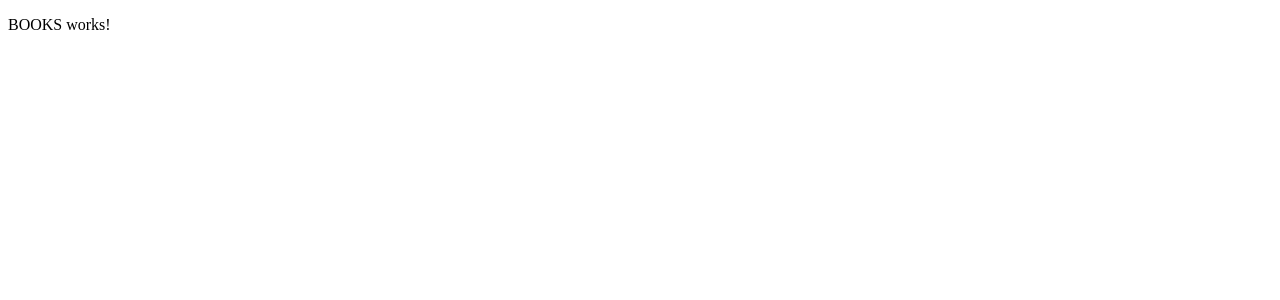
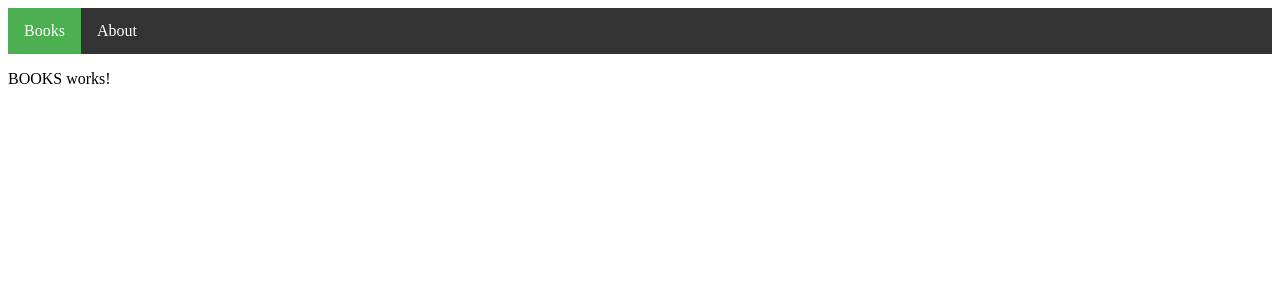
Before and after one commit to Markus-Ende/workshop-2020-02-24-nuernberg, an Angular app: page / in a window 1280 px wide. Shown: the top 300 px of the page. Built offline with nearby package versions, Linux system fonts and the light colour scheme.

Commit message:
navigation component

```diff
--- a/src/app/app.component.html
+++ b/src/app/app.component.html
@@ -1,2 +1,3 @@
+<sft-navigation></sft-navigation>
 <sft-books></sft-books>
 <router-outlet></router-outlet>
--- a/src/app/app.module.ts
+++ b/src/app/app.module.ts
@@ -5,10 +5,12 @@ import { AppRoutingModule } from './app-routing.module';
 import { AppComponent } from './app.component';
 import { BooksModule } from './books/books.module';
 import { AboutModule } from './about/about.module';
+import { NavigationComponent } from './navigation/navigation.component';
 
 @NgModule({
   declarations: [
-    AppComponent
+    AppComponent,
+    NavigationComponent
   ],
   imports: [
     BrowserModule,
--- /dev/null
+++ b/src/app/navigation/navigation.component.html
@@ -0,0 +1,4 @@
+<ul>
+  <li><a class="active" href="#books">Books</a></li>
+  <li><a href="#about">About</a></li>
+</ul>
--- /dev/null
+++ b/src/app/navigation/navigation.component.scss
@@ -0,0 +1,24 @@
+ul {
+  list-style-type: none;
+  margin: 0;
+  padding: 0;
+  overflow: hidden;
+  background-color: #333;
+  li {
+    float: left;
+  }
+  a {
+    display: block;
+    color: white;
+    text-align: center;
+    padding: 14px 16px;
+    text-decoration: none;
+
+    &:hover:not(.active) {
+      background-color: #111;
+    }
+    &.active {
+      background-color: #4CAF50;
+    }
+  }
+}
--- /dev/null
+++ b/src/app/navigation/navigation.component.ts
@@ -0,0 +1,15 @@
+import { Component, OnInit } from '@angular/core';
+
+@Component({
+  selector: 'sft-navigation',
+  templateUrl: './navigation.component.html',
+  styleUrls: ['./navigation.component.scss']
+})
+export class NavigationComponent implements OnInit {
+
+  constructor() { }
+
+  ngOnInit(): void {
+  }
+
+}
```
Also changed, not shown: 1 other file (tests, documents, lock files or other folders).
